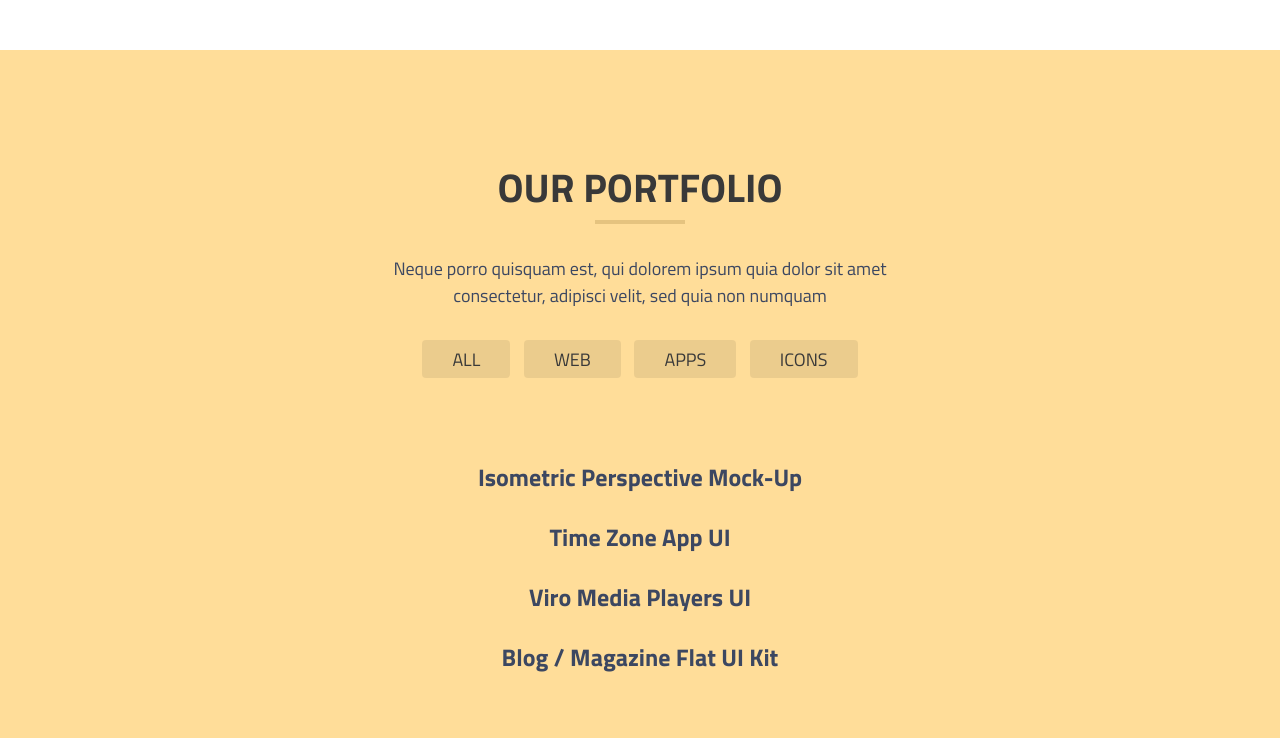
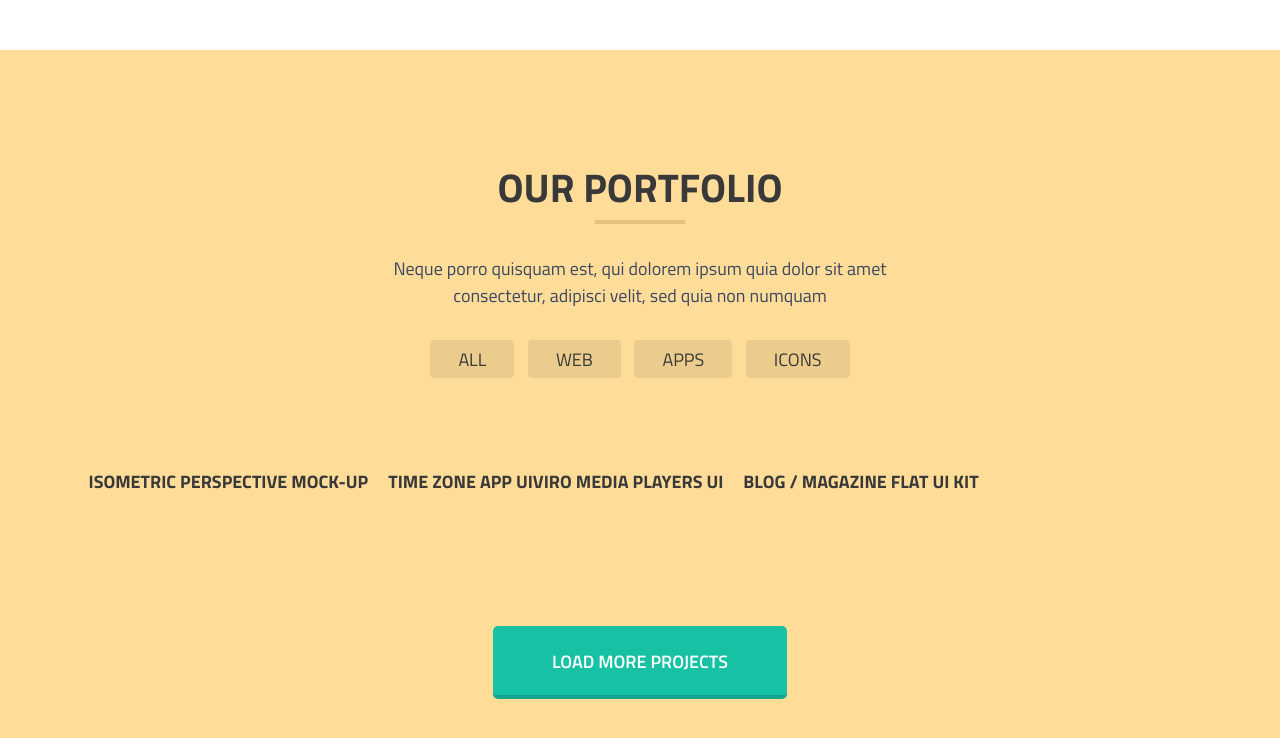
Before and after one commit to 7AldiK/landing01, a plain HTML site: page site01/index.html in a window 1280 px wide. Shown: the part 2863-3601 px from the top of the page. Drawn offline with Linux system fonts and the light colour scheme.

Commit message:
Add files via upload

```diff
--- a/site01/index.html
+++ b/site01/index.html
@@ -266,6 +266,7 @@
                     <h2 class="projects__name">Blog / Magazine Flat UI Kit</h2>
                 </div>
             </div>
+            <a href="" class="btn btn_green">Load more projects</a>
         </div>
     </div>
 </div>
--- a/site01/style.css
+++ b/site01/style.css
@@ -136,7 +136,6 @@ header {
     color: #fff;
     text-decoration: none;
     text-transform: uppercase;
-
 
     transition: background 0.1s linear;
 }
@@ -310,7 +309,7 @@ header {
     justify-content: center;
     align-items: center;
 
-    width: 32px;
+    max-width: 32px;
     height: 32px;
     background-color: #BDD1DF;
     border-radius: 50%;
@@ -430,7 +429,7 @@ header {
 }
 
 .categories__item {
-    padding: 6px 30px 5px 30px;
+    padding: 6px 28px 5px 28px;
     background-color: rgba(0, 0, 0, 0.08);
     border-radius: 4px;
     margin-right: 10px;
@@ -451,5 +450,48 @@ header {
 }
 
 .projects {
-    display: inline-block;
+    display: flex;
+    flex-wrap: wrap;
+
+    margin-bottom: 75px;
 }
+
+.projects__icon {
+    margin-bottom: 27px;
+}
+
+.projects__item {
+    margin-bottom: 56px;
+}
+
+.projects__item:nth-child(odd) {
+    margin-right: 20px;
+}
+
+.projects__item:nth-last-child(1) {
+    margin-bottom: 0;
+}
+
+.projects__item:nth-last-child(2) {
+    margin-bottom: 0;
+}
+
+.projects__name {
+    font-size: 18px;
+    color: #393939;
+    text-transform: uppercase;
+    line-height: 1.5;
+}
+
+.btn_green {
+    background-color: #17C2A4;
+    border-bottom: 4px solid rgb(20,165,140);
+
+    padding: 22px 59px 20px 59px;
+
+    font-weight: 600;
+}
+
+.btn_green:hover {
+    background-color: #16b89a;
+}
```
